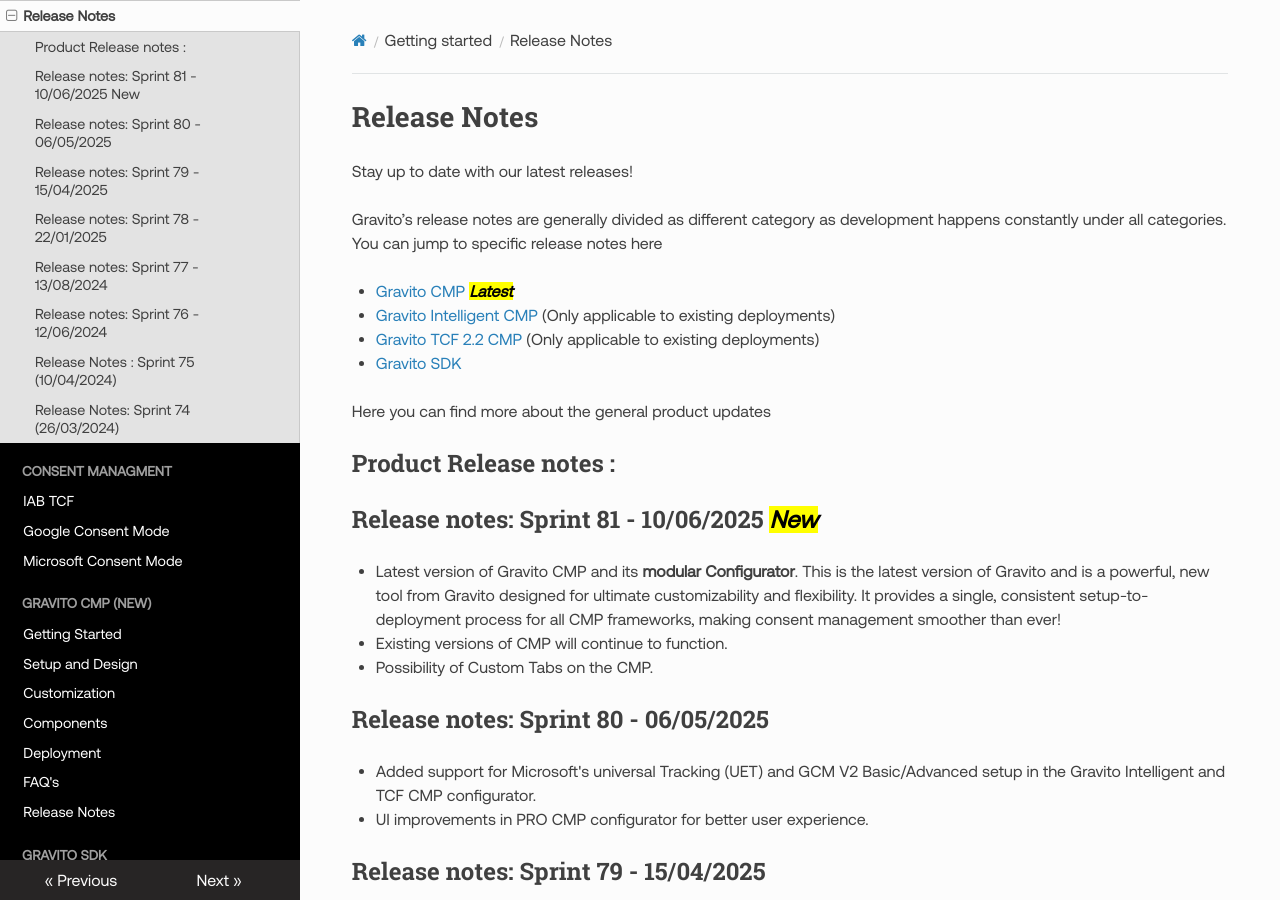
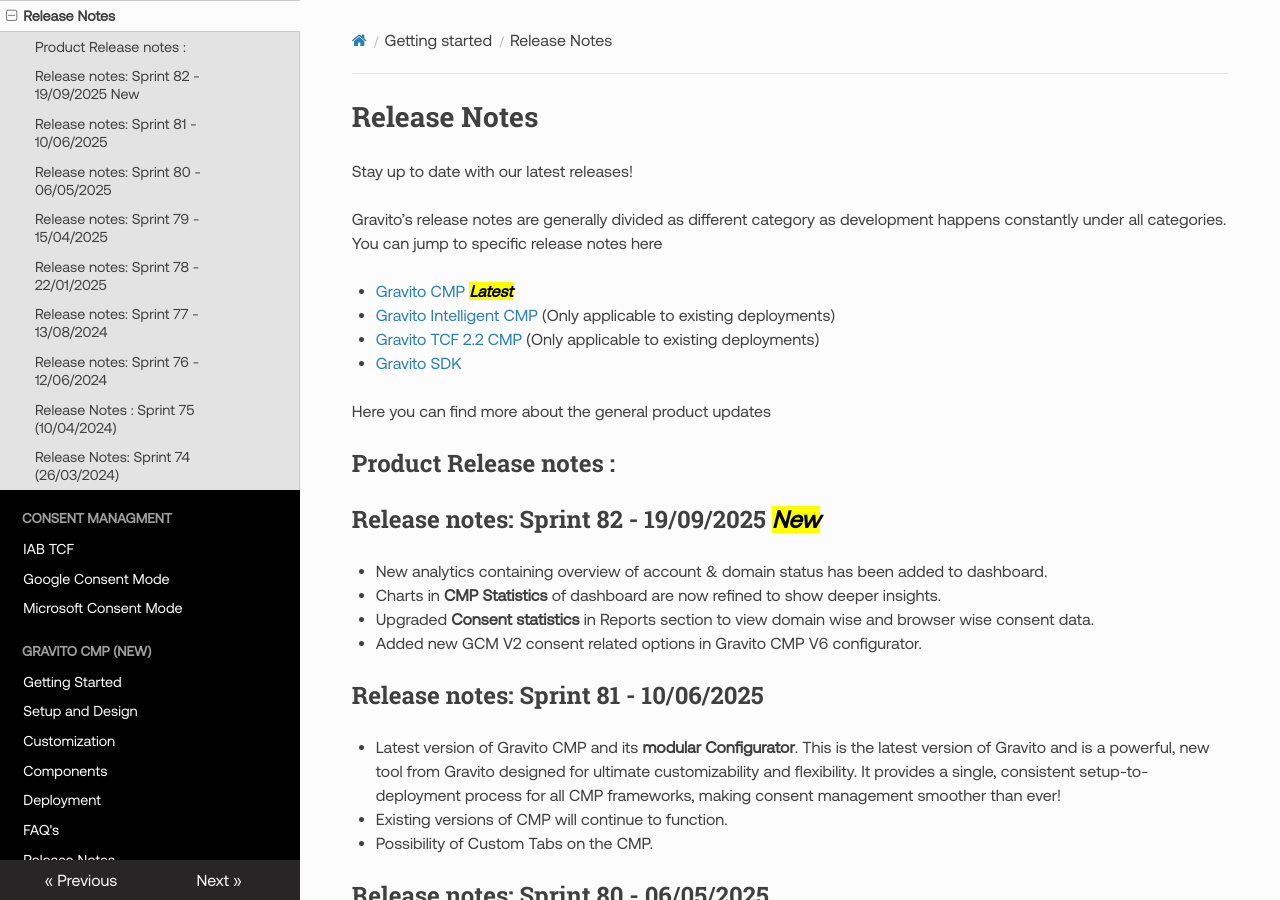
Before and after one commit to GravitoLtd/gravitoltd.github.io, an MkDocs documentation site: the page built from docs/Getting_started/Release_Notes.md, in a window 1280 px wide and 900 px high. Built offline with MkDocs 1.6.1, drawn with Linux system fonts in a browser that asks for light colours; nearby versions of some CDN libraries; comment, search, counter and statistics services are not loaded.

Commit message:
Update release notes for Sprint 82 and enhance GCMv2 documentation with new consent signals

```diff
--- a/docs/Getting_started/Release_Notes.md
+++ b/docs/Getting_started/Release_Notes.md
@@ -13,7 +13,14 @@
 
 ## Product Release notes :
 
-## Release notes: Sprint 81 - 10/06/2025 <mark>New</mark>
+## Release notes: Sprint 82 - 19/09/2025 <mark>New</mark>
+
+- New analytics containing overview of account & domain status has been added to dashboard.
+- Charts in **CMP Statistics** of dashboard are now refined to show deeper insights.
+- Upgraded **Consent statistics** in Reports section to view domain wise and browser wise consent data.
+- Added new GCM V2 consent related options in Gravito CMP V6 configurator.
+
+## Release notes: Sprint 81 - 10/06/2025
 
 - Latest version of Gravito CMP and its **modular Configurator**. This is the latest version of Gravito and is a powerful, new tool from Gravito designed for ultimate customizability and flexibility. It provides a single, consistent setup-to-deployment process for all CMP frameworks, making consent management smoother than ever!
   - Existing versions of CMP will continue to function.
```
Also changed, not shown: docs/Gravito_V6_CMP/Components/StandardCMP/Gravito_cmp_gcmv2.md (+6 -1 lines), docs/Gravito_V6_CMP/Components/TCFCMP/tcf_cmp_gcmv2.md (+6 -2 lines), docs/Gravito_V6_CMP/img/gcm_setup.png, docs/Gravito_V6_CMP/img/tcf_gcm_setup.png.
